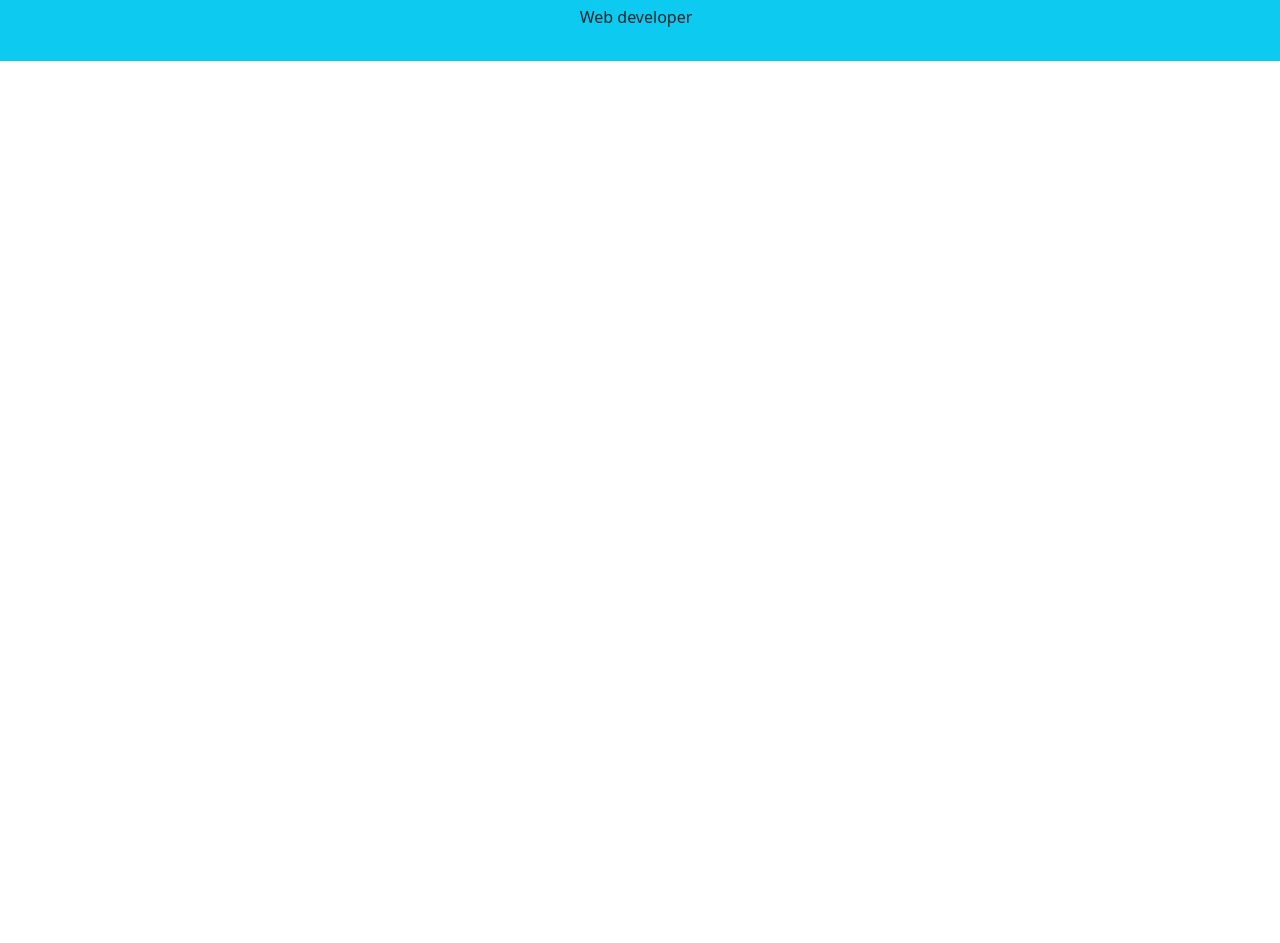
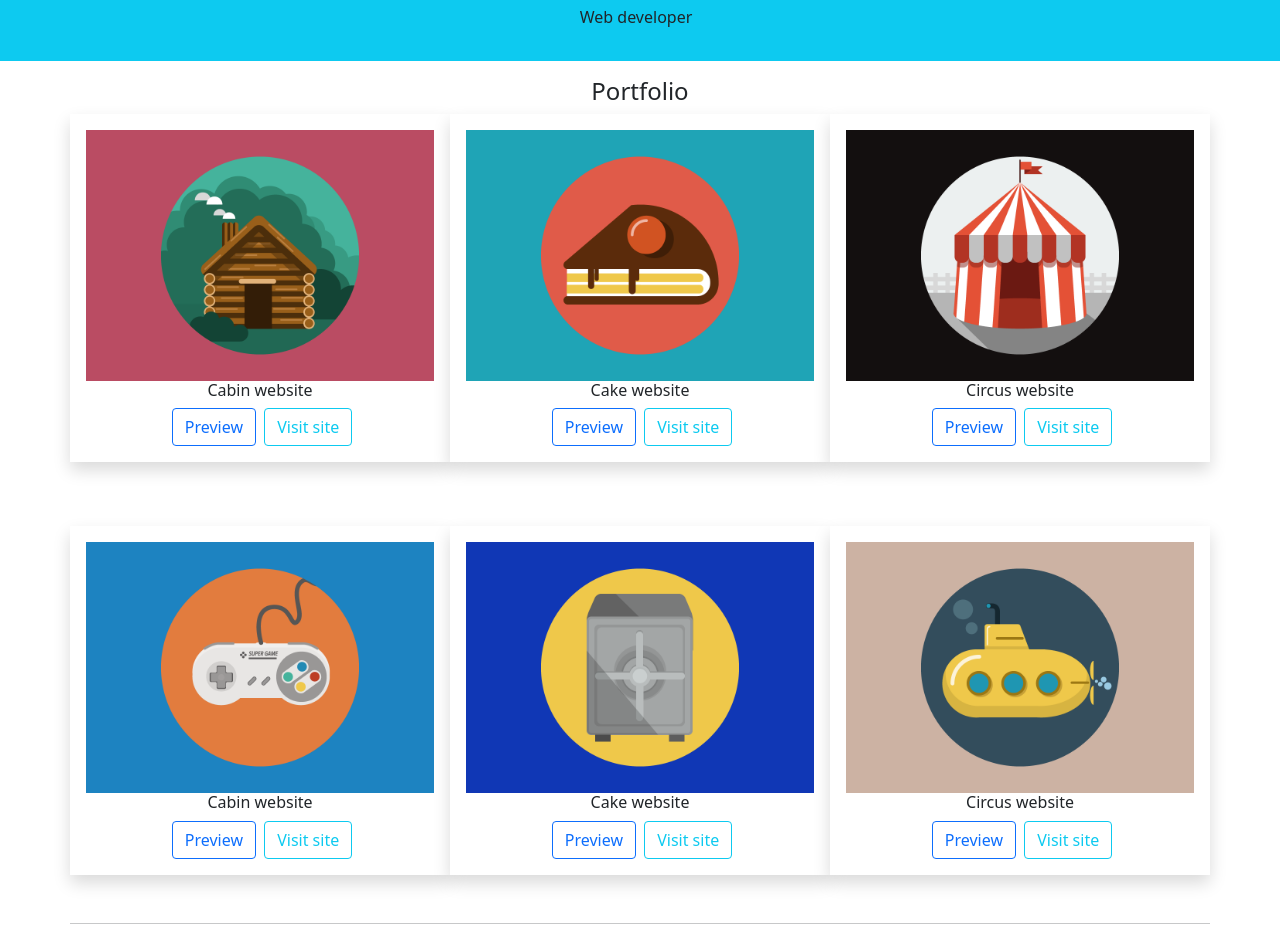
Before and after one commit to SimoneMondello/bootstrap-js-freelancer, a plain HTML site: page index.html in a window 1280 px wide. Shown: the part 288-1231 px from the top of the page. Before the commit the page ends 800 px from the top, so only its background shows below. Drawn offline with nearby package versions, Linux system fonts and the light colour scheme.

Commit message:
corpo.centrale

```diff
--- a/index.html
+++ b/index.html
@@ -25,8 +25,8 @@
       </div>
 
       <!--Seconda parte Immagine-->
-      <div class="container. fluid bg-info">
-        <div class="row text-center p-3 mb-5">
+      <div class="container.fluid bg-info">
+        <div class="row text-center p-3 mb-2">
           <div class="col">
               <img class="h-600" style="width: 200px;" src="img/undraw_profile_pic_ic5t.svg" alt="imm.profilo">
             </div>
@@ -34,13 +34,73 @@
               <div class="col-12">
             <h4 class="text-center ms-3 fst-italic"> Pinco Pallo</h4>
             <p class="text-center ms-3 fw-light"> Web developer</p>
-          </div>
+            </div>
+        </div>
         </div>
       </div>
 
 
-        <!--Terza parte-->
+        <!--Terza parte primo container-->
+        <div class="container my-3 bg-white">
+            <div class="row">
+                <h4 class="text-center">Portfolio</h4>
+              <div class="col-4 shadow p-3 mb-5 bg-white">
+               <img class="w-100" src="img/portfolio/cabin.png" alt="">
+               <h6 class="text-center"> Cabin website</h6>
+              <div class="button text-center">
+               <button type="button" class="btn btn-outline-primary mx-1">Preview</button>
+               <button type="button" class="btn btn-outline-info">Visit site</button>
+              </div>
+              </div>
+              <div class="col-4 shadow p-3 mb-5 bg-white">
+                <img class="w-100"src="img/portfolio/cake.png" alt="">
+                <h6 class="text-center">Cake website</h6>
+                <div class="button text-center">
+                    <button type="button" class="btn btn-outline-primary mx-1">Preview</button>
+                    <button type="button" class="btn btn-outline-info">Visit site</button>
+                   </div>
+              </div>
+              <div class="col-4 shadow p-3 mb-5 bg-white">
+                <img class="w-100" src="img/portfolio/circus.png" alt="">
+                <h6 class="text-center">Circus website</h6>
+                <div class="button text-center">
+                    <button type="button" class="btn btn-outline-primary mx-1">Preview</button>
+                    <button type="button" class="btn btn-outline-info">Visit site</button>
+                   </div>
+            </div>
+            </div>
+          </div>
 
+          <!--Terza parte secondo container-->
+          <div class="container my-2 bg-white">
+            <div class="row">
+              <div class="col-4 shadow p-3 mb-5 bg-white">
+               <img class="w-100" src="img/portfolio/game.png" alt="">
+               <h6 class="text-center"> Cabin website</h6>
+              <div class="button text-center">
+               <button type="button" class="btn btn-outline-primary mx-1">Preview</button>
+               <button type="button" class="btn btn-outline-info">Visit site</button>
+              </div>
+              </div>
+              <div class="col-4 shadow p-3 mb-5 bg-white">
+                <img class="w-100"src="img/portfolio/safe.png" alt="">
+                <h6 class="text-center">Cake website</h6>
+                <div class="button text-center">
+                    <button type="button" class="btn btn-outline-primary mx-1">Preview</button>
+                    <button type="button" class="btn btn-outline-info">Visit site</button>
+                   </div>
+              </div>
+              <div class="col-4 shadow p-3 mb-5 bg-white">
+                <img class="w-100" src="img/portfolio/submarine.png" alt="">
+                <h6 class="text-center">Circus website</h6>
+                <div class="button text-center">
+                    <button type="button" class="btn btn-outline-primary mx-1">Preview</button>
+                    <button type="button" class="btn btn-outline-info">Visit site</button>
+                   </div>
+            </div>
+            <hr>
+            </div>
+            </div>
 
 
 
```
